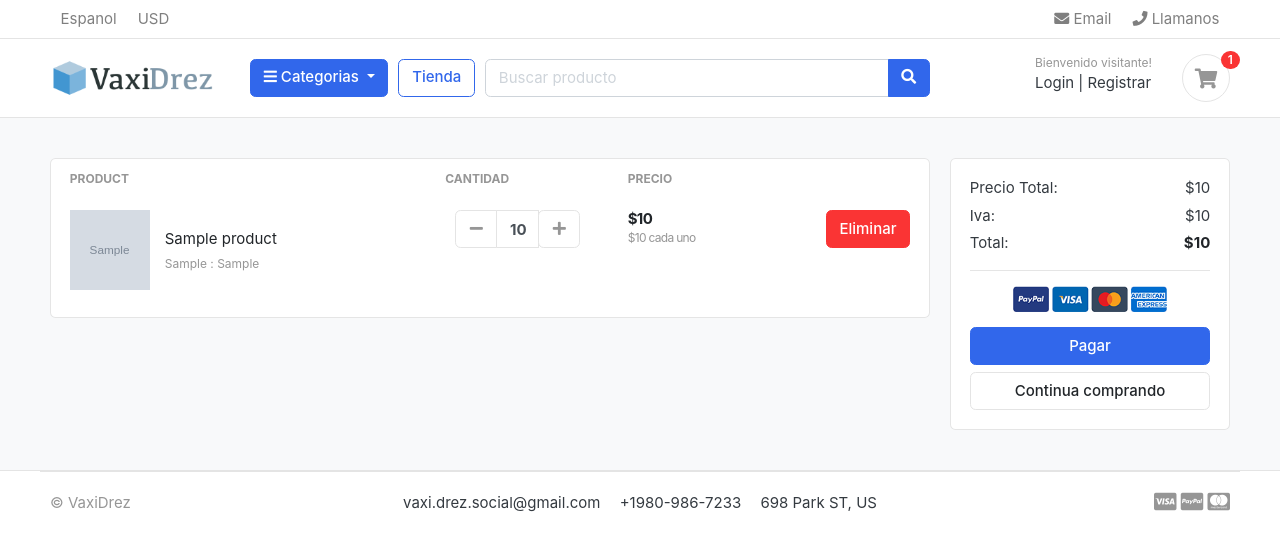
After one commit to omaroaburto/django-ecommerce, a Django app: template templates/store/cart.html in a window 1280 px wide. The commit adds this page. Shown: the top 551 px of the page. Run offline with Django 4.2, Linux system fonts and the light colour scheme; the template is opened without the code that fills it: most values are stand-ins (such as "Sample title", 1, 10 or a date in 2020); grey boxes marked "Sample" are stand-in pictures; some web fonts are replaced.

Commit message:
actualización de templates

```diff
--- a/templates/home.html
+++ b/templates/home.html
@@ -27,9 +27,9 @@
 	{% for product in products %}
 	<div class="col-md-3">
 		<div class="card card-product-grid">
-			<a href="./product-detail.html" class="img-wrap"> <img src="{{product.pro_images.url}}"> </a>
+			<a href="{{ product.get_url }}" class="img-wrap"> <img src="{{product.pro_images.url}}"> </a>
 			<figcaption class="info-wrap">
-				<a href="./product-detail.html" class="title">{{product.pro_name}}</a>
+				<a href="{{ product.get_url }}" class="title">{{product.pro_name}}</a>
 				<div class="price mt-1">${{product.pro_price}}</div> <!-- price-wrap.// -->
 			</figcaption>
 		</div>
--- a/templates/includes/navbar.html
+++ b/templates/includes/navbar.html
@@ -27,7 +27,7 @@
         <div class="container">
     <div class="row align-items-center">
         <div class="col-lg-2 col-md-3 col-6">
-            <a href="./" class="brand-wrap">
+            <a href="{% url 'home' %}" class="brand-wrap">
                 <img class="logo" src="{% static './images/logo01.png' %}">
             </a> <!-- brand-wrap.// -->
         </div>
@@ -44,11 +44,11 @@
                 </div>
             </div>  <!-- category-wrap.// -->
         </div> <!-- col.// -->
-        <a href="{% url 'home'%}" class="btn btn-outline-primary">Tienda</a>
+        <a href="{% url 'store' %}" class="btn btn-outline-primary">Tienda</a>
         <div class="col-lg  col-md-6 col-sm-12 col">
-            <form action="#" class="search">
+            <form action="{% url 'search' %}" class="search">
                 <div class="input-group w-100">
-                    <input type="text" class="form-control" style="width:60%;" placeholder="Search">
+                    <input name="keyword" type="text" class="form-control" style="width:60%;" placeholder="Buscar producto">
 
                     <div class="input-group-append">
                       <button class="btn btn-primary" type="submit">
@@ -67,9 +67,9 @@
                                 <a href="./register.html"> Registrar</a>
                             </div>
                         </div>
-                        <a href="./cart.html" class="widget-header pl-3 ml-3">
+                        <a href="{% url 'cart' %}" class="widget-header pl-3 ml-3">
                             <div class="icon icon-sm rounded-circle border"><i class="fa fa-shopping-cart"></i></div>
-                            <span class="badge badge-pill badge-danger notify">0</span>
+                            <span class="badge badge-pill badge-danger notify">{{ cart_count }}</span>
                         </a>
                     </div> <!-- widgets-wrap.// -->
                 </div> <!-- col.// -->
--- /dev/null
+++ b/templates/store/cart.html
@@ -0,0 +1,122 @@
+
+{% extends 'base.html' %}
+{% load static %}
+{% block content %}
+<section class="section-content padding-y bg">
+    <div class="container">
+
+    <!-- ============================ COMPONENT 1 ================================= -->
+    {% if  cart_items %}
+    <div class="row">
+        <aside class="col-lg-9">
+    <div class="card">
+    <table class="table table-borderless table-shopping-cart">
+    <thead class="text-muted">
+    <tr class="small text-uppercase">
+      <th scope="col">Product</th>
+      <th scope="col" width="120">Cantidad</th>
+      <th scope="col" width="120">Precio</th>
+      <th scope="col" class="text-right" width="200"> </th>
+    </tr>
+    </thead>
+    <tbody>
+    {% for cart_item in cart_items %}
+    <tr>
+        <td>
+            <figure class="itemside align-items-center">
+                <div class="aside"><img src="{{ cart_item.product.pro_images.url }}" class="img-sm"></div>
+                <figcaption class="info">
+                    <a href="{{ cart_item.product.get_url }}" class="title text-dark">{{ cart_item.product.pro_name }}</a>
+                    <p class="text-muted small">
+                        {% if cart_item.variations.all %}
+                            {% for item in cart_item.variations.all %}
+                                {{ item.variation_category|capfirst }} : {{ item.variation_value|capfirst }} <br/>
+                            {% endfor %}
+                        {% endif %}
+                    </p>
+                </figcaption>
+            </figure>
+        </td>
+        <td>
+            <!-- col.// -->
+                        <div class="col">
+                            <div class="input-group input-spinner">
+                                <div class="input-group-prepend">
+                                <a href="{% url 'remove_cart' cart_item.product.id  cart_item.id%}" class="btn btn-light" type="button" id="button-plus"> <i class="fa fa-minus"></i> </a>
+                                </div>
+                                <input type="text" class="form-control"  value="{{ cart_item.quantity }}">
+                                <div class="input-group-append">
+                                <form action="{% url 'add_cart' cart_item.product.id %}"  method="post">
+                                    {% csrf_token %}
+                                    {% for item in cart_item.variations.all %}
+                                        <input type="hidden" name="{{ item.variation_category|lower }}" value="{{ item.variation_value|capfirst }}">
+                                    {% endfor %}
+                                    <button class="btn btn-light" type="submit" id="button-minus"> <i class="fa fa-plus"></i> </button>
+                                </form>
+                                </div>
+                                <!--
+
+                                -->
+                            </div> <!-- input-group.// -->
+                        </div> <!-- col.// -->
+        </td>
+        <td>
+            <div class="price-wrap">
+                <var class="price">${{ cart_item.sub_total }}</var>
+                <small class="text-muted"> ${{cart_item.product.pro_price}} cada uno </small>
+            </div> <!-- price-wrap .// -->
+        </td>
+        <td class="text-right">
+        <a href="{% url 'remove_cart_item' cart_item.product.id cart_item.id %}"  class="btn btn-danger"> Eliminar</a>
+        </td>
+    </tr>
+    {% endfor %}
+    </tbody>
+    </table>
+    </div> <!-- card.// -->
+
+        </aside> <!-- col.// -->
+        <aside class="col-lg-3">
+
+            <div class="card">
+            <div class="card-body">
+                <dl class="dlist-align">
+                  <dt>Precio Total:</dt>
+                  <dd class="text-right">${{ total }}</dd>
+                </dl>
+                <dl class="dlist-align">
+                  <dt>Iva:</dt>
+                  <dd class="text-right"> ${{ tax }}</dd>
+                </dl>
+                <dl class="dlist-align">
+                  <dt>Total:</dt>
+                  <dd class="text-right text-dark b"><strong>${{ grand_total }}</strong></dd>
+                </dl>
+                <hr>
+                <p class="text-center mb-3">
+                    <img src="{% static './images/misc/payments.png' %}" height="26">
+                </p>
+                <a href="./place-order.html" class="btn btn-primary btn-block"> Pagar </a>
+                <a href="{% url 'store' %}" class="btn btn-light btn-block">Continua comprando</a>
+            </div> <!-- card-body.// -->
+            </div> <!-- card.// -->
+
+    </aside> <!-- col.// -->
+
+
+    </div> <!-- row.// -->
+    {% else %}
+        <div class="container">
+            <h2 class="text-center"> El carrito de compras está vacio</h2>
+            <div class="text-center">
+                <a href="{% url 'store' %}" class="btn btn-primary">continúa comprando</a>
+            </div>
+        </div>
+    {% endif%}
+    <!-- ============================ COMPONENT 1 END .// ================================= -->
+
+    </div> <!-- container .//  -->
+</section>
+<!-- ========================= SECTION CONTENT END// ========================= -->
+
+{% endblock %}
```
Also changed, not shown: templates/store/product_detail.html (added, +120 -0 lines), templates/store/store.html (+27 -9 lines), templates/error/not-found.html (added).
